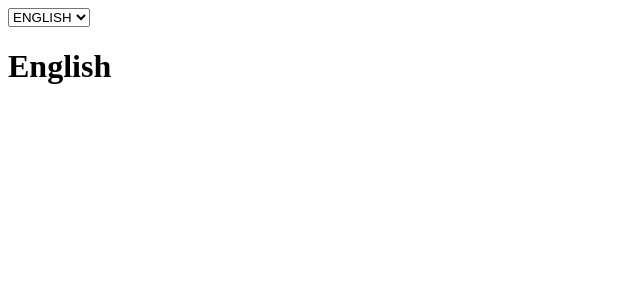
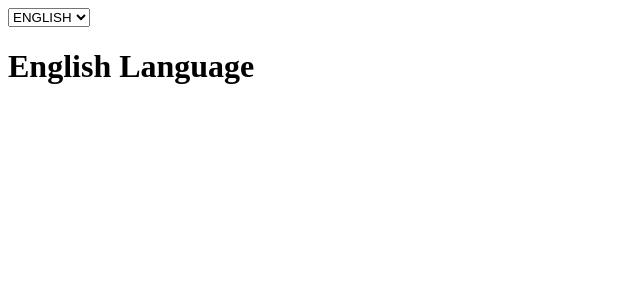
Before and after one commit to karimhaj/react-exercises, a React (Create React App) app in the folder my-app/: page / in a window 1280 px wide. Shown: the top 300 px of the page, without its empty margins (0-640 px from the left). Built offline with nearby package versions, Linux system fonts and the light colour scheme.

Commit message:
complete exercise 1 of use context

```diff
--- a/my-app/src/DisplayLanguage.js
+++ b/my-app/src/DisplayLanguage.js
@@ -1,30 +1,20 @@
-import React from "react";
+import React, { useContext } from "react";
 import { LanguageContext } from "./LanguageContext";
 // import { LanguageContext } from "./LanguageContext";
 
 const strings = {
     it: {
-        languageSelected: 'Italiano'
+        languageSelected: 'Lingua Italiana'
     },
     en: {
-        languageSelected: 'English'
+        languageSelected: 'English Language'
     }
 }
 
-export default class DisplayLanguage extends React.Component {
+export default function DisplayLanguage(){
+    const language = useContext(LanguageContext);
 
-
-
-    render() {
-        return (<div>
-            <LanguageContext.Consumer>
-            {language => {
-                return <div>
-                    <h1>{strings[language].languageSelected}</h1>
-                </div>
-            }
-            }
-            </LanguageContext.Consumer>
-        </div>)
-    }
+    return (<div>
+        <h1>{strings[language].languageSelected}</h1>
+    </div>)
 }
--- a/my-app/src/SwitchLanguage.js
+++ b/my-app/src/SwitchLanguage.js
@@ -17,6 +17,9 @@
 
 
     render() {
+
+        const language = this.state.language
+
         return (
             <div>
                 <select value={this.state.value} onChange={this.handleLanguageChange}>
@@ -24,7 +27,7 @@
                 <option value='it'>ITALIANO</option>
             </select>
             <br />
-                <LanguageContext.Provider value={this.state.language}>
+                <LanguageContext.Provider value={language}>
                     <DisplayLanguage />
                     </LanguageContext.Provider>
             </div>
```
